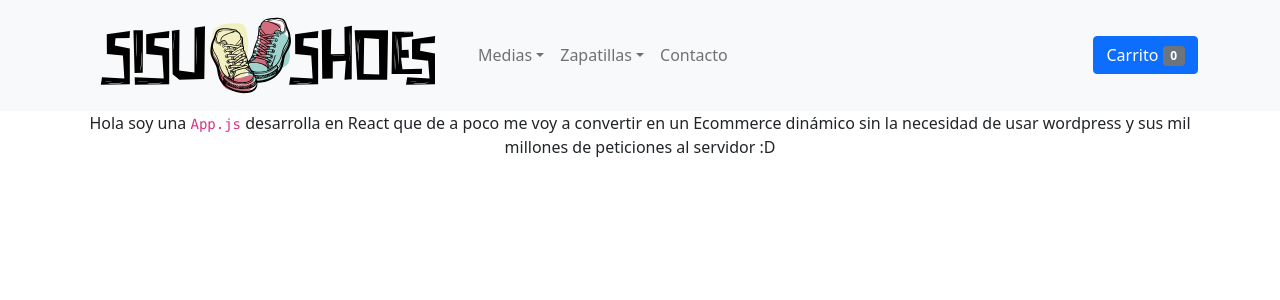
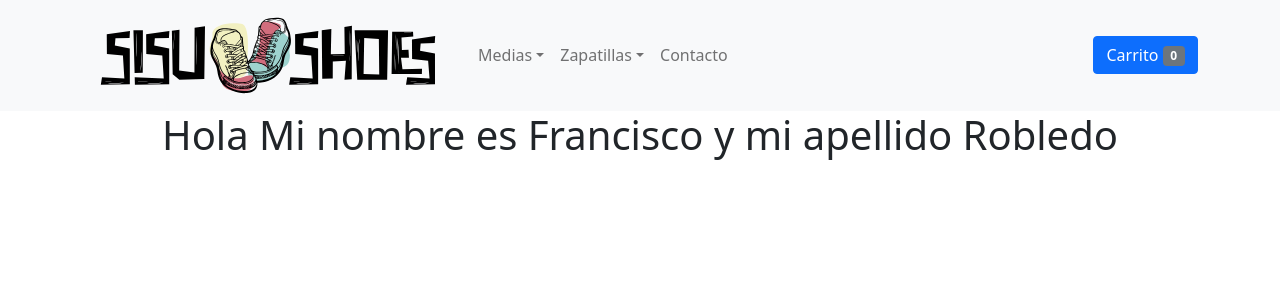
Before and after one commit to fkcisco/react, a React (Create React App) app: page / in a window 1280 px wide. Shown: the top 300 px of the page. Built offline with nearby package versions, Linux system fonts and the light colour scheme.

Commit message:
tercer desafio 2.0

```diff
--- a/src/App.css
+++ b/src/App.css
@@ -23,7 +23,7 @@ a:active {
   color: white !important;
 } */
 
-.App-header {
+.App-contenedor {
   background-color: #282c34;
   min-height: 100vh;
   display: flex;
--- a/src/components/ItemListContainer.jsx
+++ b/src/components/ItemListContainer.jsx
@@ -1,12 +1,12 @@
 import {Container } from 'react-bootstrap'
+import Saludo from './Saludo'
 
 const Contenido= () => {
+
     return (
 
         <Container>
-            <p>
-            Hola soy una <code>App.js</code> desarrolla en React que de a poco me voy a convertir en un Ecommerce dinámico sin la necesidad de usar wordpress y sus mil millones de peticiones al servidor :D
-            </p>
+            <Saludo nombre='Francisco' apellido='Robledo' />
         </Container>
 
 )
--- /dev/null
+++ b/src/components/Saludo.jsx
@@ -0,0 +1,9 @@
+
+const Saludo= ( {nombre, apellido}) => {
+    return (
+        <h1>Hola Mi nombre es {nombre} y mi apellido {apellido}</h1>
+
+)
+}
+
+export default Saludo
```
Also changed, not shown: src/App.js (+6 -6 lines), src/index.js (+8 -8 lines).
